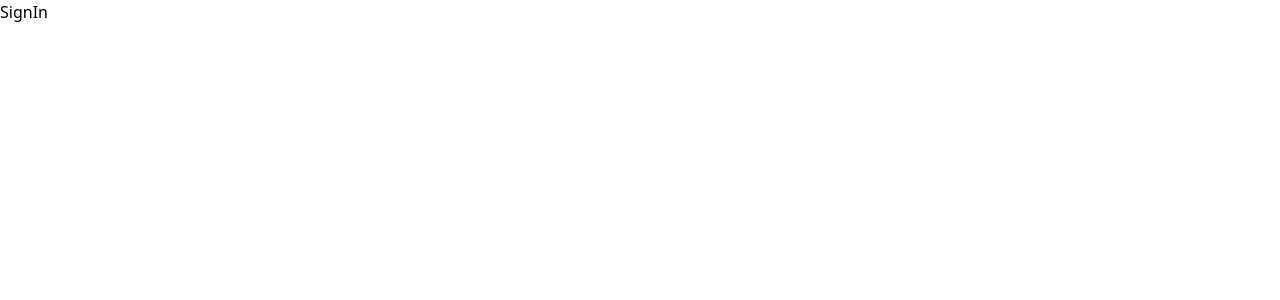
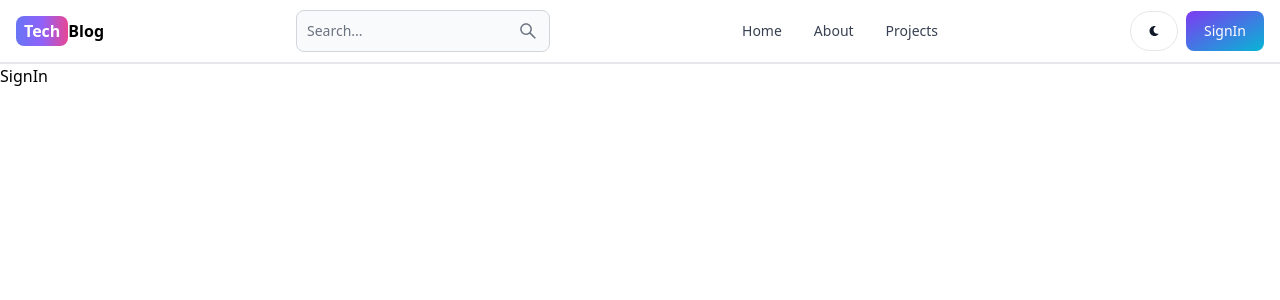
Before and after one commit to AlbertCEO/techblog, a React (Vite) app in the folder Client/: page /SignIn in a window 1280 px wide. Shown: the top 300 px of the page. Built offline with nearby package versions, Linux system fonts and the light colour scheme.

Commit message:
Creating Flowbite react and Navbar

```diff
--- a/Client/package.json
+++ b/Client/package.json
@@ -10,8 +10,10 @@
     "preview": "vite preview"
   },
   "dependencies": {
+    "flowbite-react": "^0.7.2",
     "react": "^18.2.0",
     "react-dom": "^18.2.0",
+    "react-icons": "^5.0.1",
     "react-router-dom": "^6.22.0"
   },
   "devDependencies": {
--- a/Client/src/App.jsx
+++ b/Client/src/App.jsx
@@ -6,11 +6,13 @@
 import SignIn from './Pages/SignIn'
 import SignUp from './Pages/SignUp'
 import Projects from './Pages/Projects'
+import Header from './components/Header'
 
 
 export default function App() {
   return (
    <BrowserRouter>
+   <Header />
     <Routes>
       <Route path="/" element={<Home />} />
       <Route path="/Dashboard" element={<Dashboard />} />
--- /dev/null
+++ b/Client/src/components/Header.jsx
@@ -0,0 +1,56 @@
+import { Button, Navbar, TextInput } from 'flowbite-react'
+import React from 'react'
+import { Link, useLocation } from 'react-router-dom'
+import { FaReact, FaMoon  } from "react-icons/fa";
+import { AiOutlineSearch } from "react-icons/ai";
+
+function Header() {
+    const path = useLocation.pathname;
+  return (
+    <Navbar className='border-b-2'>
+        <Link to="/" className='self-center whitespace-nowarp text-sm:text-xl font-semibold dark:text-white'>
+            <span className='px-2 py-1 bg-gradient-to-r from-indigo-500 via-purple-500 to-pink-500 rounded-lg text-white'>Tech</span>
+            Blog
+        </Link>
+        <form>
+            <TextInput
+            type='text'
+            placeholder='Search...'
+            rightIcon={AiOutlineSearch}
+            className='hidden lg:inline'
+            />
+        </form>
+        <Button className='w-12 h-10 lg:hidden' color='gray'  pill >
+        <AiOutlineSearch />
+        </Button>
+        <div className='flex gap-2 md:order-2'>
+            <Button className='w-12 h-10 hidden sm:inline' color='gray' pill>
+                <FaMoon />
+            </Button>
+        <Link to='/SignIn'>
+            <Button gradientDuoTone='purpleToBlue'>SignIn </Button>
+        </Link>
+        <Navbar.Toggle />
+        </div>
+        <Navbar.Collapse>
+            <Navbar.Link active={path === "/"} as={'div'}>
+                <Link to='/'>
+                    Home
+                </Link>
+            </Navbar.Link>
+            <Navbar.Link active={path === '/About'} as={'div'}>
+                <Link to='/About'>
+                    About
+                </Link>
+            </Navbar.Link>
+            <Navbar.Link active={path === '/Projects'} as={'div'}>
+                <Link to='/Projects'>
+                    Projects
+                </Link>
+            </Navbar.Link>
+        </Navbar.Collapse>
+    </Navbar>
+  )
+}
+
+export default Header
--- a/Client/tailwind.config.js
+++ b/Client/tailwind.config.js
@@ -3,11 +3,12 @@
   content: [
     "./index.html",
     "./src/**/*.{js,ts,jsx,tsx}",
+    "node_modules/flowbite-react/lib/esm/**/*.js",
   ],
   theme: {
     extend: {},
   },
-  plugins: [],
+  plugins: [require('flowbite/plugin')],
 }
 
 
```
Also changed, not shown: 1 other file (tests, documents, lock files or other folders).
